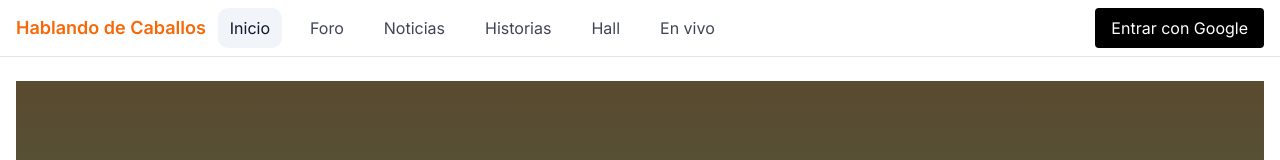
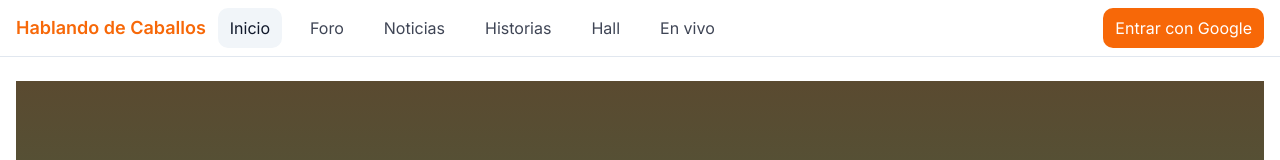
Before and after one commit to Heblemosdecaballos/foro-criollo, a Next.js app: page / in a window 1280 px wide. Shown: the top 160 px of the page. Built offline with nearby package versions, Linux system fonts and the light colour scheme; no server answers; the database is empty.

Commit message:
Update LoginWithGoogle.tsx

```diff
--- a/src/components/LoginWithGoogle.tsx
+++ b/src/components/LoginWithGoogle.tsx
@@ -3,17 +3,14 @@ import { createSupabaseBrowserClient } from "@/utils/supabase/client";
 
 export default function LoginWithGoogle() {
   const login = async () => {
-    const supabase = createSupabaseBrowserClient();
-    await supabase.auth.signInWithOAuth({
+    const supa = createSupabaseBrowserClient();
+    await supa.auth.signInWithOAuth({
       provider: "google",
-      options: {
-        // vuelve a tu callback y luego a "/"
-        redirectTo: `${window.location.origin}/auth/callback?next=/`,
-      },
+      options: { redirectTo: `${window.location.origin}/auth/callback?next=/` },
     });
   };
   return (
-    <button onClick={login} className="bg-black text-white px-4 py-2 rounded">
+    <button onClick={login} className="px-3 py-2 rounded-md bg-primary text-primary-foreground">
       Entrar con Google
     </button>
   );
```
